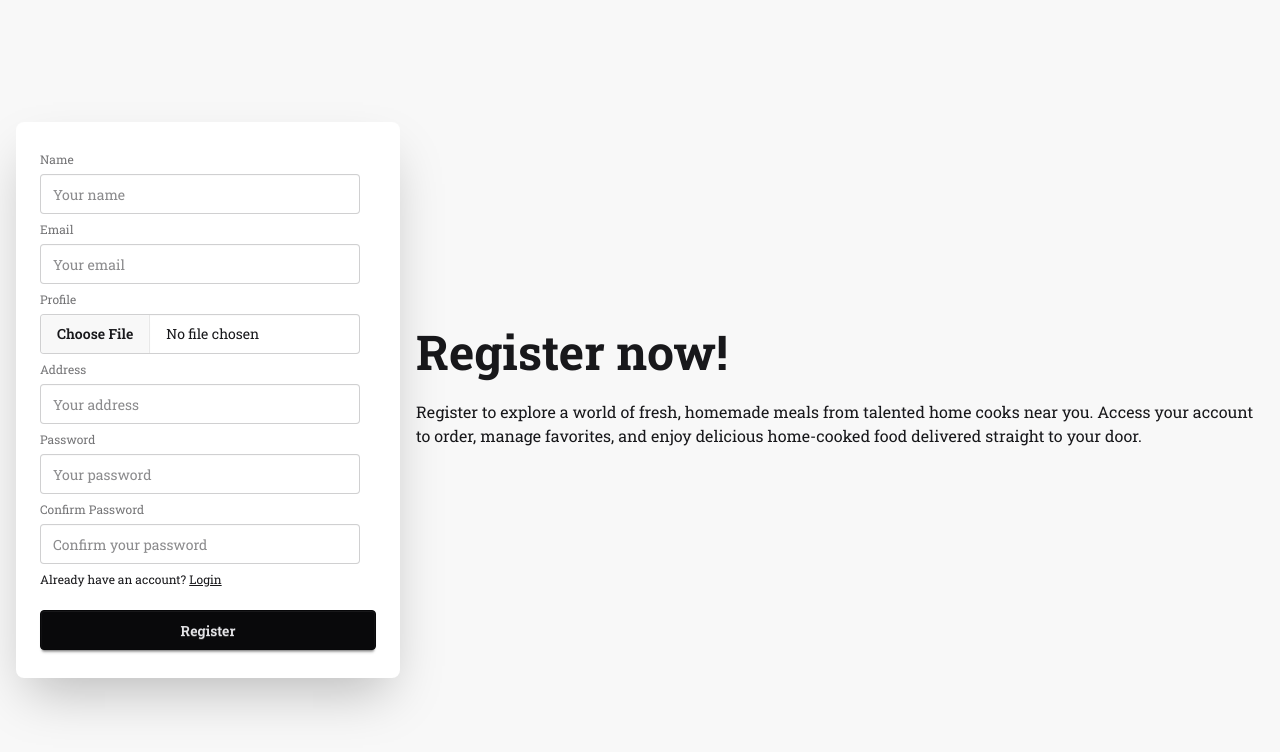
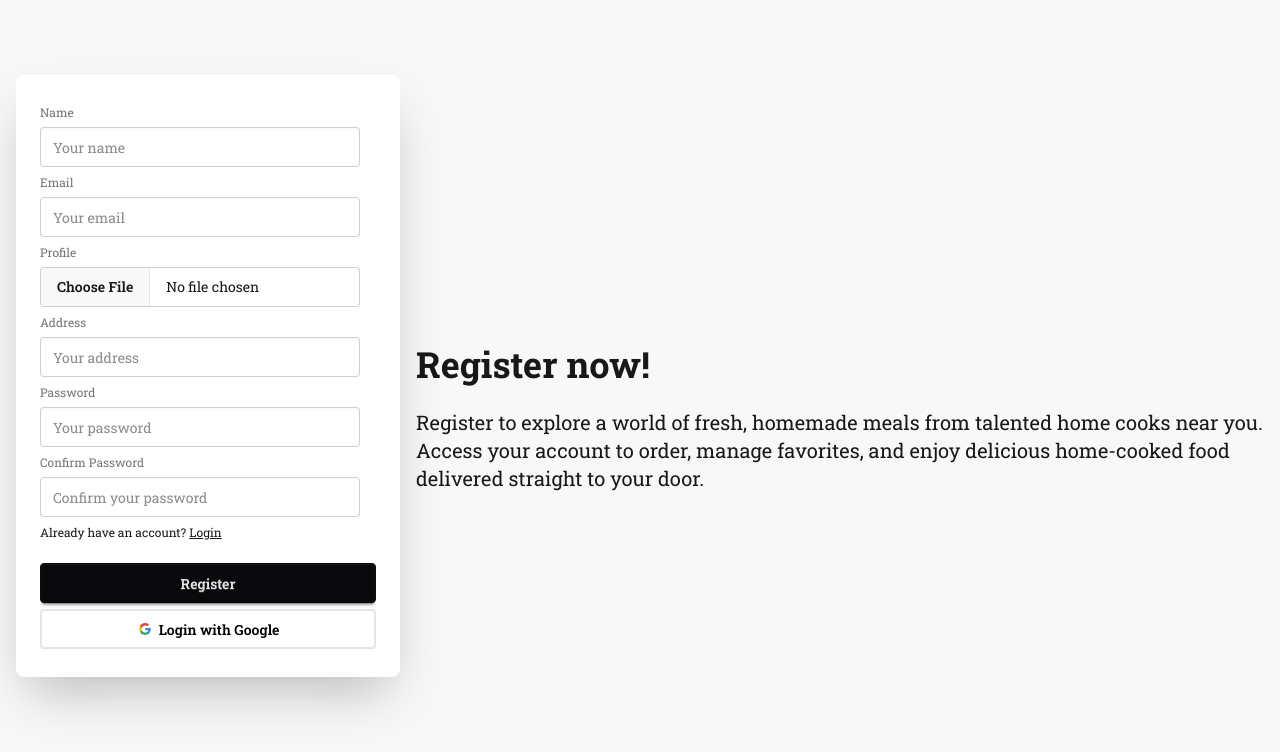
Before and after one commit to maishaj/local_chef_bazaar_client, a React (Vite) app: page /auth/register in a window 1280 px wide. Shown: the top 752 px of the page. Built offline with nearby package versions, Linux system fonts and the light colour scheme; no server answers.

Commit message:
added sign in with google

```diff
--- a/src/components/ChefDashboard/MyMeals/MyMealsCard.jsx
+++ b/src/components/ChefDashboard/MyMeals/MyMealsCard.jsx
@@ -98,10 +98,10 @@ const MyMealsCard = ({meal,refetch}) => {
                 <div className="card-body flex flex-col grow">
                     <div className='grow space-y-1'>
                         <h2 className="card-title text-gray-500 italic">{meal.foodName}</h2>
-                        <div className="bg-base-200 p-5 rounded-2xl">
-                        <div className="flex flex-wrap gap-1 text-gray-500 italic">
+                        <div className="bg-base-200 p-4 rounded-2xl">
+                        <div className="flex flex-wrap justify-center items-center gap-1 text-gray-500 italic">
                             {meal.ingredients?.map((ind, index) => (
-                                <span key={index} className="badge badge-outline badge-md py-3 px-4 font-medium">
+                                <span key={index} className="badge badge-outline badge-md py-5 font-medium">
                                     {ind}
                                 </span>
                             ))}
--- a/src/components/Login/Login.jsx
+++ b/src/components/Login/Login.jsx
@@ -1,6 +1,5 @@
 import React from 'react';
 import { useForm } from 'react-hook-form';
-import SocialLogin from '../SocialLogin/SocialLogin';
 import { Link, useLocation, useNavigate } from 'react-router';
 import useAuth from '../../hooks/useAuth';
 import toast from 'react-hot-toast';
@@ -30,6 +29,18 @@ const Login = () => {
         })
     }
 
+    const handleGoogle=()=>{
+        googleSignIn()
+        .then((res)=>{
+            toast.success("You logged in successfully!");
+            navigate(location?.state || "/");
+        })
+        .catch((err)=>{
+            console.error(err);
+            toast.error("Failed to login. Please try again.");
+        })
+    }
+
 
     return (
         <div className="hero bg-base-200 min-h-screen">
@@ -38,19 +49,23 @@ const Login = () => {
                         <h1 className='text-3xl font-semibold text-center mb-10'>Login Now</h1>
                         <fieldset className="fieldset">
                             <label className="label">Email</label>
-                            <input type="email" className="input" {...register("email",{required:true})} placeholder="Your email" />
+                            <input type="email" className="input" {...register("email")} placeholder="Your email" />
                             {
                                 errors.email?.type==="required" &&
                                 <p className='text-red-500'>Your email is required</p>
                             }
                             <label className="label">Password</label>
-                            <input type="password" className="input" {...register("password",{required:true})} placeholder="Your password" />
+                            <input type="password" className="input" {...register("password")} placeholder="Your password" />
                             {
                                 errors.password?.type==="required" &&
                                 <p className='text-red-500'>Your password is required</p>
                             }
                         <p>Don't have an account? <Link to="/auth/register" className='underline'>Register</Link></p>
                         <button className="btn btn-neutral mt-4">Login</button>
+                        <button onClick={handleGoogle} className="btn bg-white text-black border-[#e5e5e5] w-full border-2">
+                        <svg aria-label="Google logo" width="16" height="16" xmlns="http://www.w3.org/2000/svg" viewBox="0 0 512 512"><g><path d="m0 0H512V512H0" fill="#fff"></path><path fill="#34a853" d="M153 292c30 82 118 95 171 60h62v48A192 192 0 0190 341"></path><path fill="#4285f4" d="m386 400a140 175 0 0053-179H260v74h102q-7 37-38 57"></path><path fill="#fbbc02" d="m90 341a208 200 0 010-171l63 49q-12 37 0 73"></path><path fill="#ea4335" d="m153 219c22-69 116-109 179-50l55-54c-78-75-230-72-297 55"></path></g></svg>
+                        Login with Google
+                        </button>
                         </fieldset>
                     </div>
                 </form>
--- a/src/components/OrderPage/OrderPage.jsx
+++ b/src/components/OrderPage/OrderPage.jsx
@@ -31,7 +31,6 @@ const OrderPage = () => {
         chefId: chefId,
         email: user?.email,
         orderStatus: "Pending",
-        orderTime: new Date().toLocaleString()
       }
     });
 
@@ -77,8 +76,8 @@ const OrderPage = () => {
         };
 
     return (
-        <div className='w-10/12 flex justify-center items-center gap-2 mx-auto'>
-           <div className='w-1/2'>
+        <div className='w-11/12 flex flex-col-reverse md:flex-row lg:flex-row justify-center items-center gap-2 mx-auto'>
+           <div className='w-full md:w-1/2 lg:w-1/2'>
                 <h1 className='text-3xl text-center m-10 font-bold'>Place <span className='text-primary'>Order</span></h1>
                 <form onSubmit={handleSubmit(handleOrder)} className="m-10">
                         <div>
@@ -104,15 +103,15 @@ const OrderPage = () => {
                                 <label className="label">Order Status</label>
                                 <input type="text" className="input" {...register("orderStatus")}  readOnly/>
 
-                                <label className="label">Time</label>
-                                <input type="text" className="input" {...register("orderTime",)}  readOnly/>
+                                {/* <label className="label">Time</label>
+                                <input type="text" className="input" {...register("orderTime")} readOnly/> */}
 
-                            <button className="btn btn-neutral mt-4 w-1/4">Place Order</button>
+                            <button className="w-full btn btn-neutral mt-4 md:w-1/4 lg:w-1/4 p-3">Place Order</button>
                             </fieldset>
                         </div>
                 </form>
            </div>
-           <div className='w-1/2'>
+           <div className='w-full md:w-1/2 lg:w-1/2 mt-10'>
                 <img src={orderImg} alt="" />
            </div>
         </div>
--- a/src/components/Register/Register.jsx
+++ b/src/components/Register/Register.jsx
@@ -4,6 +4,7 @@ import { Link, useNavigate } from 'react-router';
 import useAuth from '../../hooks/useAuth';
 import useAxiosSecure from '../../hooks/useAxiosSecure';
 import axios from 'axios';
+import toast from 'react-hot-toast';
 
 
 const Register = () => {
@@ -59,7 +60,7 @@ const Register = () => {
                 .then((res)=>{
                 })
             })
-
+            toast.success("You registered successfully!");
             navigate(location?.state || "/");
             reset();
         })
@@ -68,17 +69,29 @@ const Register = () => {
 
     }
 
+    const handleGoogle=()=>{
+        googleSignIn()
+        .then((res)=>{
+            toast.success("You logged in successfully!");
+            navigate(location?.state || "/");
+        })
+        .catch((err)=>{
+            console.error(err);
+            toast.error("Failed to login. Please try again.");
+        })
+    }
+
 
     return (
         <div className="hero bg-base-200 min-h-screen">
             <div className="hero-content flex-col lg:flex-row-reverse">
-                <div className="text-center lg:text-left">
-                <h1 className="text-5xl font-bold">Register now!</h1>
-                <p className="py-6">
+                <div className="text-center lg:text-left mt-15">
+                <h1 className="text-3xl md:text-4xl lg:text-4xl font-bold">Register now!</h1>
+                <p className="hidden md:block lg:block text-xl py-6">
                     Register to explore a world of fresh, homemade meals from talented home cooks near you. Access your account to order, manage favorites, and enjoy delicious home-cooked food delivered straight to your door.
                 </p>
                 </div>
-                <form onSubmit={handleSubmit(handleRegistration)} className="card bg-base-100 w-full max-w-sm shrink-0 shadow-2xl">
+                <form onSubmit={handleSubmit(handleRegistration)} className="card bg-base-100 w-full max-w-sm shrink-0 shadow-2xl mb-12">
                     <div className="card-body">
                         <fieldset className="fieldset">
                             <label className="label">Name</label>
@@ -137,6 +150,10 @@ const Register = () => {
                             }
                         <p>Already have an account? <Link to="/auth/login" className='underline'>Login</Link></p>
                         <button className="btn btn-neutral mt-4">Register</button>
+                        <button onClick={handleGoogle} className="btn bg-white text-black border-[#e5e5e5] w-full border-2">
+                        <svg aria-label="Google logo" width="16" height="16" xmlns="http://www.w3.org/2000/svg" viewBox="0 0 512 512"><g><path d="m0 0H512V512H0" fill="#fff"></path><path fill="#34a853" d="M153 292c30 82 118 95 171 60h62v48A192 192 0 0190 341"></path><path fill="#4285f4" d="m386 400a140 175 0 0053-179H260v74h102q-7 37-38 57"></path><path fill="#fbbc02" d="m90 341a208 200 0 010-171l63 49q-12 37 0 73"></path><path fill="#ea4335" d="m153 219c22-69 116-109 179-50l55-54c-78-75-230-72-297 55"></path></g></svg>
+                        Login with Google
+                        </button>
 
                         </fieldset>
                     </div>
--- a/src/components/SocialLogin/SocialLogin.jsx
+++ /dev/null
@@ -1,14 +0,0 @@
-import React from 'react';
-
-const SocialLogin = () => {
-    return (
-        <div>
-            <button className="btn bg-white text-black border-[#e5e5e5] w-full border-2">
-            <svg aria-label="Google logo" width="16" height="16" xmlns="http://www.w3.org/2000/svg" viewBox="0 0 512 512"><g><path d="m0 0H512V512H0" fill="#fff"></path><path fill="#34a853" d="M153 292c30 82 118 95 171 60h62v48A192 192 0 0190 341"></path><path fill="#4285f4" d="m386 400a140 175 0 0053-179H260v74h102q-7 37-38 57"></path><path fill="#fbbc02" d="m90 341a208 200 0 010-171l63 49q-12 37 0 73"></path><path fill="#ea4335" d="m153 219c22-69 116-109 179-50l55-54c-78-75-230-72-297 55"></path></g></svg>
-            Login with Google
-            </button>
-        </div>
-    );
-};
-
-export default SocialLogin;
--- a/src/components/UserDashboard/MyProfile.jsx
+++ b/src/components/UserDashboard/MyProfile.jsx
@@ -69,7 +69,7 @@ const MyProfile = () => {
                                     {role}
                                 </span>
                                 <span className={`badge badge-lg font-semibold uppercase ${userInfo.status === 'active' ? 'badge-success' : 'badge-warning'}`}>
-                                    {userInfo.status}
+                                    {userInfo?.status || "Active"}
                                 </span>
                             </div>
                         </div>
```
